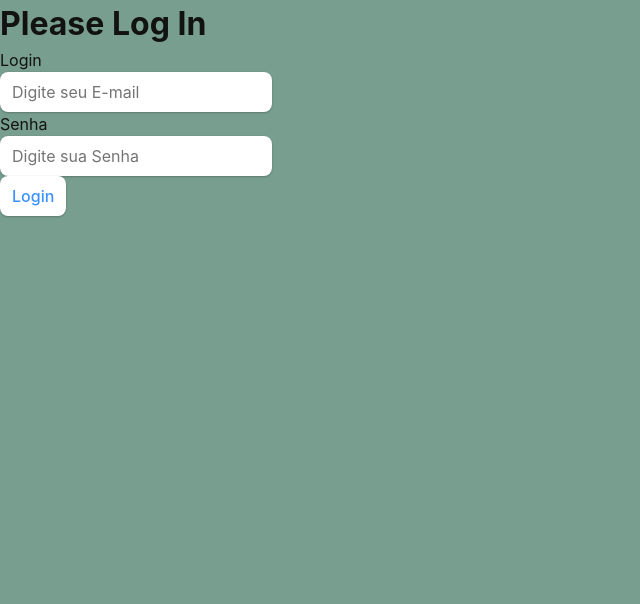
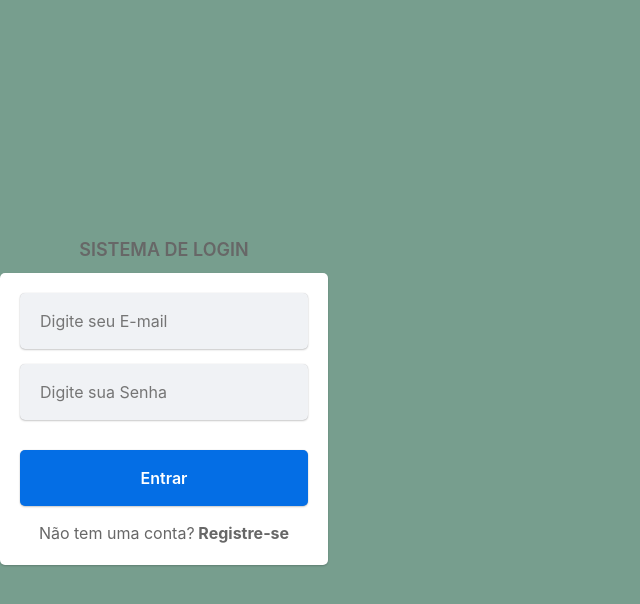
Before and after one commit to HugoluizMTB/PicColore---Frontend, a React (Vite) app: page / in a window 1280 px wide. Shown: the top 604 px of the page, without its empty margins (0-640 px from the left). Built offline with nearby package versions, Linux system fonts and the light colour scheme.

Commit message:
more updates

```diff
--- a/package.json
+++ b/package.json
@@ -15,7 +15,8 @@
     "react-dom": "^18.2.0",
     "react-pro-sidebar": "^1.0.0",
     "react-router-dom": "^6.10.0",
-    "sort-by": "^1.2.0"
+    "sort-by": "^1.2.0",
+    "styled-components": "^5.3.5"
   },
   "devDependencies": {
     "@types/react": "^18.0.28",
--- /dev/null
+++ b/src/components/Button/index.jsx
@@ -0,0 +1,12 @@
+import React from "react";
+import * as C from "./styles";
+
+const Button = ({ Text, onClick, Type = "button" }) => {
+  return (
+    <C.Button type={Type} onClick={onClick}>
+      {Text}
+    </C.Button>
+  );
+};
+
+export default Button;
--- /dev/null
+++ b/src/components/Button/styles.js
@@ -0,0 +1,15 @@
+import styled from "styled-components";
+
+export const Button = styled.button`
+  padding: 16px 20px;
+  outline: none;
+  border: none;
+  border-radius: 5px;
+  width: 100%;
+  cursor: pointer;
+  background-color: #046ee5;
+  color: white;
+  font-weight: 600;
+  font-size: 16px;
+  max-width: 350px;
+`;
--- /dev/null
+++ b/src/components/Input/index.jsx
@@ -0,0 +1,15 @@
+import React from "react";
+import * as C from "./styles";
+
+const Input = ({ type, placeholder, value, onChange }) => {
+  return (
+    <C.Input
+      value={value}
+      onChange={onChange}
+      type={type}
+      placeholder={placeholder}
+    />
+  );
+};
+
+export default Input;
--- /dev/null
+++ b/src/components/Input/styles.js
@@ -0,0 +1,12 @@
+import styled from "styled-components";
+
+export const Input = styled.input`
+  outline: none;
+  padding: 16px 20px;
+  width: 100%;
+  border-radius: 5px;
+  font-size: 16px;
+
+  background-color: #f0f2f5;
+  border: none;
+`;
--- a/src/pages/LoginPage.jsx
+++ b/src/pages/LoginPage.jsx
@@ -1,11 +1,11 @@
 import React from "react";
 
-import Login from "../components/Login";
+import Signin from "../pages/Signin";
 
 const LoginPage = () => {
     return (
         <div>
-            <Login/>
+            <Signin/>
         </div>
     )
 }
--- /dev/null
+++ b/src/pages/Signin/index.jsx
@@ -0,0 +1,61 @@
+import React, { useState } from "react";
+import Input from "../../components/Input";
+import Button from "../../components/Button";
+import * as C from "./styles";
+import { Link, useNavigate } from "react-router-dom";
+import useAuth from "../../hooks/useAuth";
+
+const Signin = () => {
+  const { signin } = useAuth();
+  const navigate = useNavigate();
+
+  const [email, setEmail] = useState("");
+  const [senha, setSenha] = useState("");
+  const [error, setError] = useState("");
+
+  const handleLogin = () => {
+    if (!email | !senha) {
+      setError("Preencha todos os campos");
+      return;
+    }
+
+    const res = signin(email, senha);
+
+    if (res) {
+      setError(res);
+      return;
+    }
+
+    navigate("/home");
+  };
+
+  return (
+    <C.Container>
+      <C.Label>SISTEMA DE LOGIN</C.Label>
+      <C.Content>
+        <Input
+          type="email"
+          placeholder="Digite seu E-mail"
+          value={email}
+          onChange={(e) => [setEmail(e.target.value), setError("")]}
+        />
+        <Input
+          type="password"
+          placeholder="Digite sua Senha"
+          value={senha}
+          onChange={(e) => [setSenha(e.target.value), setError("")]}
+        />
+        <C.labelError>{error}</C.labelError>
+        <Button Text="Entrar" onClick={handleLogin} />
+        <C.LabelSignup>
+          Não tem uma conta?
+          <C.Strong>
+            <Link to="/signup">&nbsp;Registre-se</Link>
+          </C.Strong>
+        </C.LabelSignup>
+      </C.Content>
+    </C.Container>
+  );
+};
+
+export default Signin;
--- /dev/null
+++ b/src/pages/Signin/styles.js
@@ -0,0 +1,49 @@
+import styled from "styled-components";
+
+export const Container = styled.div`
+  display: flex;
+  align-items: center;
+  justify-content: center;
+  flex-direction: column;
+  gap: 10px;
+  height: 100vh;
+`;
+
+export const Content = styled.div`
+  gap: 15px;
+  display: flex;
+  align-items: center;
+  justify-content: center;
+  flex-direction: column;
+  width: 100%;
+  box-shadow: 0 1px 2px #0003;
+  background-color: white;
+  max-width: 350px;
+  padding: 20px;
+  border-radius: 5px;
+`;
+
+export const Label = styled.label`
+  font-size: 18px;
+  font-weight: 600;
+  color: #676767;
+`;
+
+export const LabelSignup = styled.label`
+  font-size: 16px;
+  color: #676767;
+`;
+
+export const labelError = styled.label`
+  font-size: 14px;
+  color: red;
+`;
+
+export const Strong = styled.strong`
+  cursor: pointer;
+
+  a {
+    text-decoration: none;
+    color: #676767;
+  }
+`;
```
Also changed, not shown: 1 other file (tests, documents, lock files or other folders).
